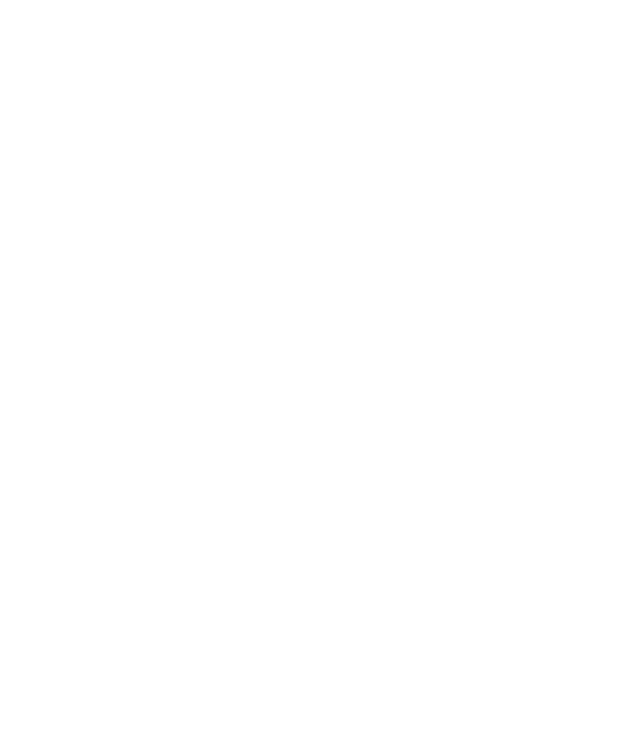
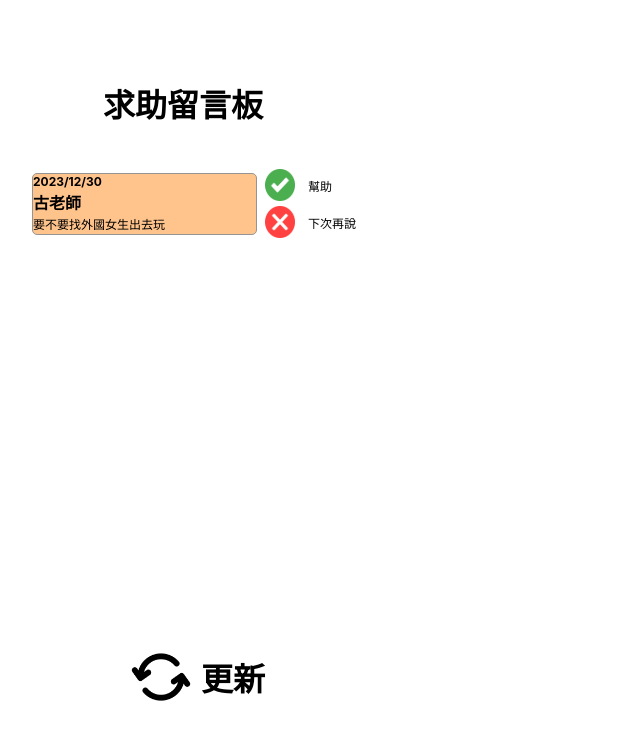
Before and after one commit to PicassoEason/ShopGO_PWA, a React (Create React App) app: page /board in a window 1280 px wide. Shown: the top 740 px of the page, without its empty margins (0-640 px from the left). Built offline with nearby package versions, Linux system fonts and the light colour scheme.

Commit message:
動態葉面messageboard

```diff
--- a/src/board.js
+++ b/src/board.js
@@ -1,6 +1,63 @@
-import React from 'react';
+import React, { useState } from 'react';
+import ref from './img/refresh.png';
+import check from './img/accept.png';
+import x from './img/delete-button.png';
+import './css/board.css'
 export default function App() {
+    const [buttonClickCount, setButtonClickCount] = useState(0);
+    const messages = [
+        {
+            date: '2023/12/30',
+            author: '古老師',
+            content: '要不要找外國女生出去玩'
+        },
+
+        // ...您可以添加更多的留言
+    ];
+    const handleButtonClick = () => {
+        // 這裡您可以放置當按鈕被點擊時想執行的任何邏輯
+       console.log("click");
+    };
     return(<>
+        <div style={{width: '100%', height: '100%', position: 'relative', background: 'white'}}>
+            <div style={{left: 103, top: 80, position: 'absolute', color: 'black', fontSize: 32, fontFamily: 'Inter', fontWeight: '700', wordWrap: 'break-word'}}>求助留言板</div>
+            <div style={{left: 32, top: 169, position: 'absolute', flexDirection: 'column', justifyContent: 'flex-start', alignItems: 'flex-start', gap: 12, display: 'inline-flex'}}>
+            {messages.map((message, index) => (
+                <div style={{justifyContent: 'flex-start', alignItems: 'center', gap: 8, display: 'inline-flex'}}>
 
+                    <div style={{flexDirection: 'column', justifyContent: 'flex-start', alignItems: 'flex-start', gap: 10, display: 'inline-flex'}}>
+                        <div style={{width: 223, height: 60, background: '#FFC38C', borderRadius: 5, border: '1px #949494 solid'}} >
+
+                        <div style={{flexDirection: 'column', justifyContent: 'flex-start', alignItems: 'flex-start', gap: 1, display: 'flex'}}>
+                        <div style={{ color: 'black', fontSize: 12, fontFamily: 'Inter', fontWeight: '700', wordWrap: 'break-word' }}>{message.date}</div>
+                        <div style={{ textAlign: 'center', color: 'black', fontSize: 16, fontFamily: 'Inter', fontWeight: '700', wordWrap: 'break-word' }}>{message.author}</div>
+                        <div style={{ color: 'black', fontSize: 12, fontFamily: 'Inter', fontWeight: '500', wordWrap: 'break-word' }}>{message.content}</div>
+                        </div>
+                        </div>
+                    </div>
+                    <div style={{flexDirection: 'column', justifyContent: 'flex-start', alignItems: 'flex-start', gap: 5, display: 'inline-flex'}}>
+                    <button onClick={handleButtonClick} style={{ border: 'none', background: 'none', padding: 0, cursor: 'pointer', display: 'flex', justifyContent: 'flex-start', alignItems: 'center', gap: 13 }}>
+                        <img style={{ width: 30, height: 32 }} src={check} alt="Help" />
+                        <div style={{ color: 'black', fontSize: 12, fontFamily: 'Inter', fontWeight: '500', wordWrap: 'break-word' }}>幫助</div>
+                    </button>
+
+                    <button onClick={handleButtonClick} style={{ border: 'none', background: 'none', padding: 0, cursor: 'pointer', display: 'flex', justifyContent: 'flex-start', alignItems: 'center', gap: 13 }}>
+                        <img style={{ width: 30, height: 32 }} src={x} alt="Next time" />
+                        <div style={{ color: 'black', fontSize: 12, fontFamily: 'Inter', fontWeight: '500', wordWrap: 'break-word' }}>下次再說</div>
+                    </button>
+                    </div>
+                </div>
+                 ))}
+            </div>
+            <div style={{left: 120, top: 621, position: 'absolute', flexDirection: 'column', justifyContent: 'flex-start', alignItems: 'flex-start', gap: 10, display: 'inline-flex'}}>
+                <button onClick={handleButtonClick} className="buttonContent">
+                    <img src={ref} alt="refresh icon" style={{width: 70, height: 70}}/>
+                    <div style={{fontSize: 32}}>
+                        <p>更新</p>
+                    </div>
+                </button>
+
+            </div>
+        </div>
     </>)
 }
--- /dev/null
+++ b/src/css/board.css
@@ -0,0 +1,12 @@
+.buttonContent {
+    border: none; /* 移除邊框 */
+    background-color: transparent; /* 背景透明 */
+    display: flex; /* 讓圖像和文字橫向排列 */
+    align-items: center; /* 垂直居中 */
+    gap: 5px; /* 設定圖像和文字之間的間距 */
+    color: black;
+    font-size: 16px;
+    font-family: 'Inter';
+    font-weight: 700;
+    cursor: pointer; /* 讓滑鼠懸停時顯示手指指標 */
+}
```
